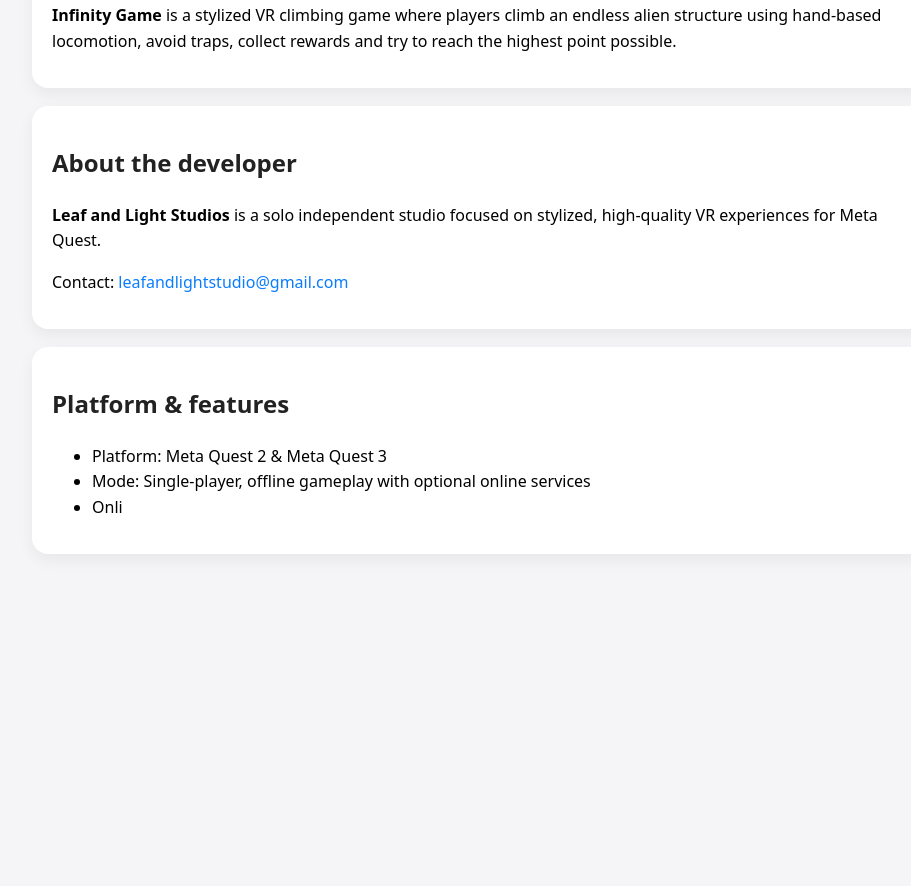
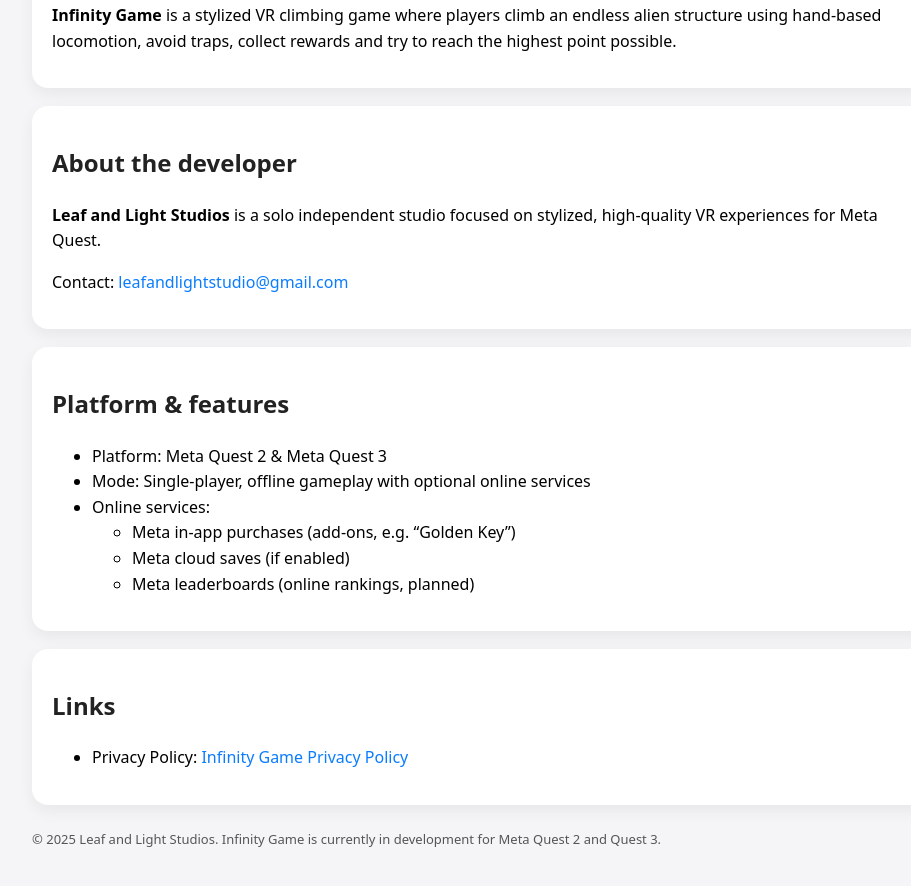
Before and after one commit to LeafAndLight/leafandlight.github.io, a plain HTML site: page index.html in a window 1280 px wide. Shown: the part 160-1046 px from the top of the page, without its empty margins (158-1069 px from the left). Before the commit the page ends 800 px from the top, so only its background shows below. Drawn offline with Linux system fonts and the light colour scheme.

Commit message:
Update index.html

```diff
--- a/index.html
+++ b/index.html
@@ -59,4 +59,25 @@
     <ul>
       <li>Platform: Meta Quest 2 & Meta Quest 3</li>
       <li>Mode: Single-player, offline gameplay with optional online services</li>
-      <li>Onli
+      <li>Online services:
+        <ul>
+          <li>Meta in-app purchases (add-ons, e.g. “Golden Key”)</li>
+          <li>Meta cloud saves (if enabled)</li>
+          <li>Meta leaderboards (online rankings, planned)</li>
+        </ul>
+      </li>
+    </ul>
+  </div>
+
+  <div class="card">
+    <h2>Links</h2>
+    <ul>
+      <li>Privacy Policy: <a href="https://leafandlight.github.io/infinity-game-privacy/">Infinity Game Privacy Policy</a></li>
+    </ul>
+  </div>
+
+  <div class="footer">
+    <p>© 2025 Leaf and Light Studios. Infinity Game is currently in development for Meta Quest 2 and Quest 3.</p>
+  </div>
+</body>
+</html>
```
